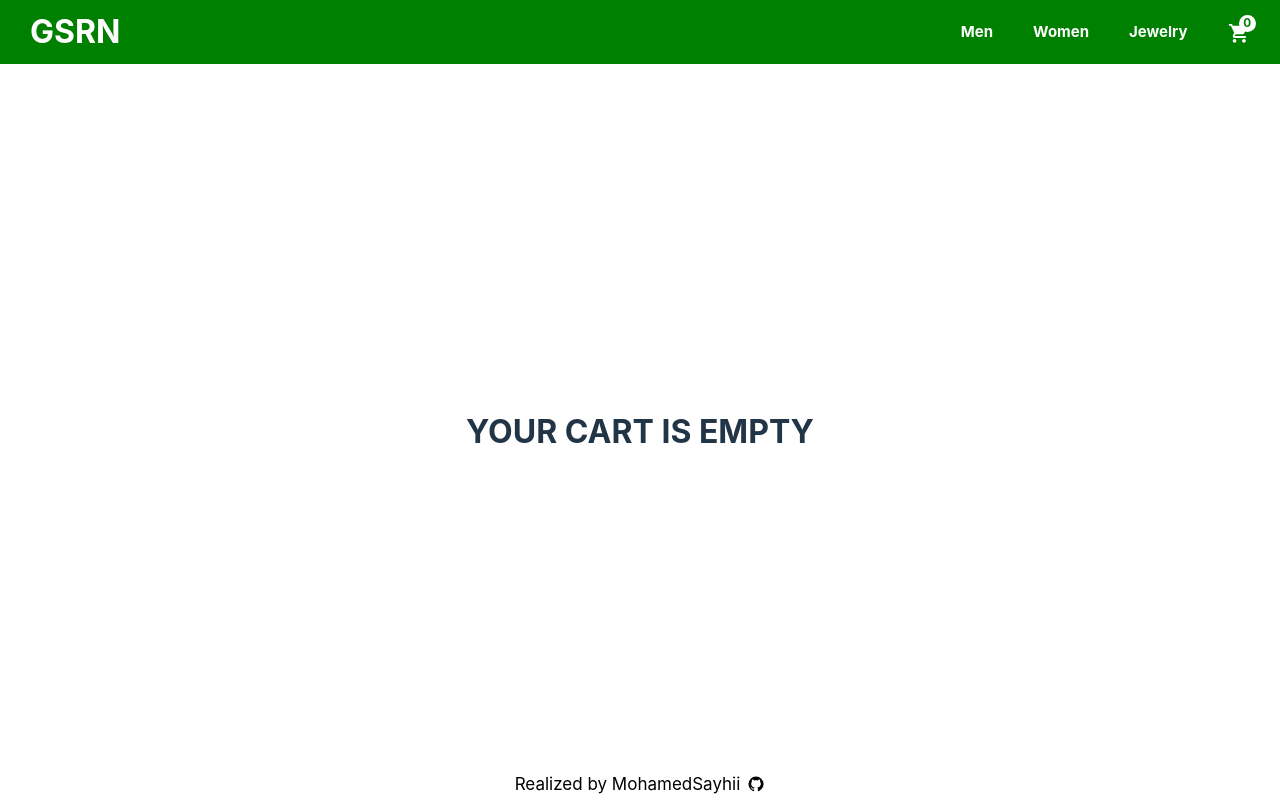
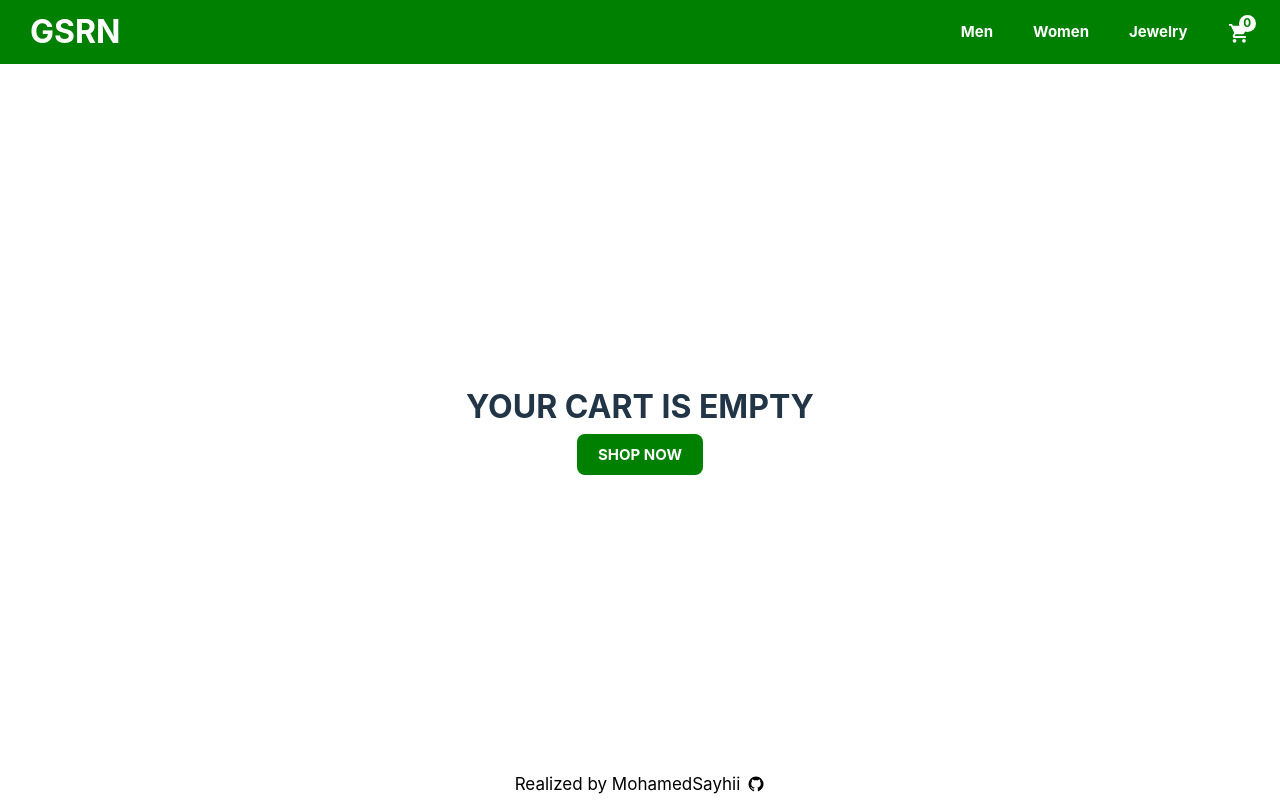
Before and after one commit to Mohamedsayhii/shopping-cart, a React (Vite) app: page /cart in a window 1280 px wide. Built offline with nearby package versions, Linux system fonts and the light colour scheme.

Commit message:
Add shop now button to cart page when cart is empty

```diff
--- a/src/components/Cart.jsx
+++ b/src/components/Cart.jsx
@@ -2,12 +2,28 @@ import styled from 'styled-components';
 import Navbar from './Navbar';
 import Footer from './Footer';
 import { useState } from 'react';
+import { Link } from 'react-router-dom';
 
 const Wrapper = styled.div`
 	display: flex;
+	flex-direction: column;
 	justify-content: center;
 	align-items: center;
+	gap: 1rem;
 	height: 92vh;
+
+	button {
+		font-size: 1.5rem;
+		font-weight: 700;
+		padding: 1rem 2rem;
+		background-color: green;
+		color: white;
+	}
+
+	button:hover {
+		color: black;
+		border-color: black;
+	}
 `;
 
 function Cart() {
@@ -18,6 +34,9 @@ function Cart() {
 			<Navbar />
 			<Wrapper>
 				<h1>YOUR CART IS EMPTY</h1>
+				<Link to='/shop'>
+					<button>SHOP NOW</button>
+				</Link>
 			</Wrapper>
 			<Footer />
 		</>
--- a/src/components/Main.jsx
+++ b/src/components/Main.jsx
@@ -34,7 +34,7 @@ const Main = () => {
 	return (
 		<Wrapper data-testid='main'>
 			<h1>The Impossible Possibilities</h1>
-			<Link to='shop'>
+			<Link to='/shop'>
 				<button>SHOP NOW</button>
 			</Link>
 		</Wrapper>
```
